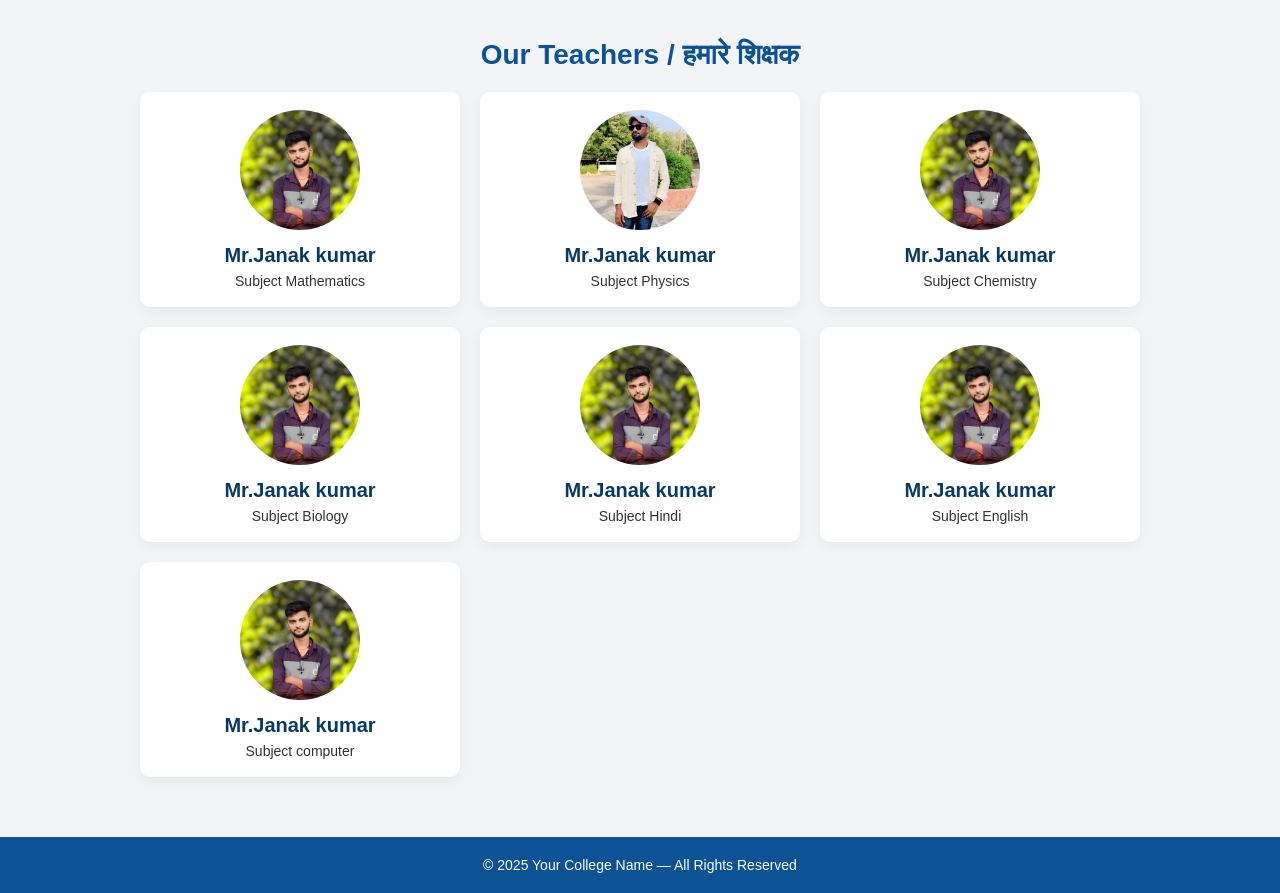
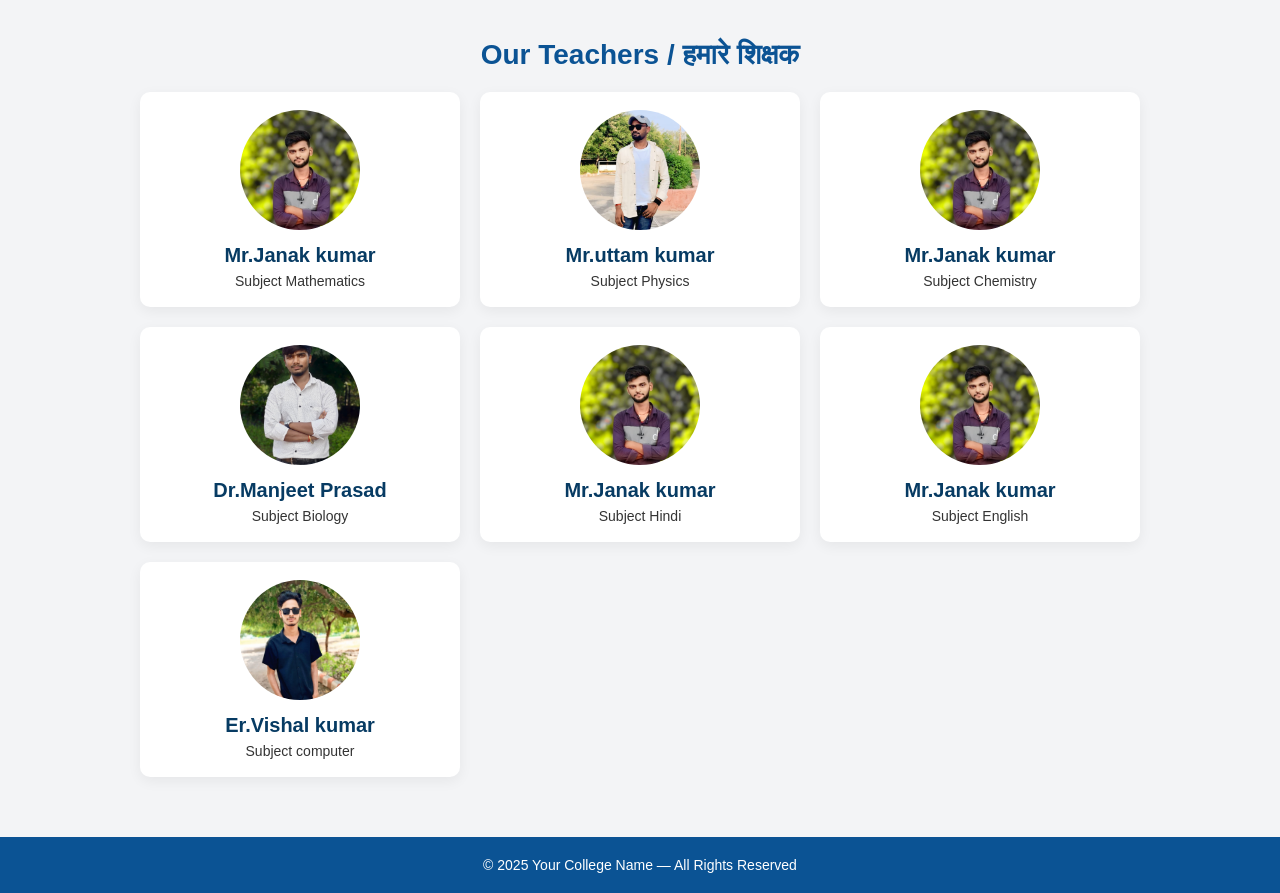
Before and after one commit to kjanakkumar6299-cloud/collage, a plain HTML site: page teachar.html in a window 1280 px wide. Shown: the part 100-993 px from the top of the page. Drawn offline with Linux system fonts and the light colour scheme.

Commit message:
Update teachar.html

```diff
--- a/teachar.html
+++ b/teachar.html
@@ -73,7 +73,7 @@
 
     <div class="card">
         <img src="janak68.jpeg" alt="Teacher Photo">
-        <h3> Mr.Janak kumar</h3>
+        <h3> Mr.uttam kumar</h3>
         <p>Subject Physics</p>
       </div>
 
@@ -85,8 +85,8 @@
       </div>
 
       <div class="card">
-        <img src="janak67.jpeg" alt="Teacher Photo">
-        <h3> Mr.Janak kumar</h3>
+        <img src="manjit.jpeg" alt="Teacher Photo">
+        <h3> Dr.Manjeet Prasad</h3>
         <p>Subject Biology</p>
       </div>
 
@@ -103,8 +103,8 @@
       </div>
 
     <div class="card">
-      <img src="janak67.jpeg" alt="Teacher Photo">
-      <h3>Mr.Janak kumar</h3>
+      <img src="vishal.jpeg" alt="Teacher Photo">
+      <h3>Er.Vishal kumar</h3>
       <p>Subject computer</p>
     </div>
   </div>
```
